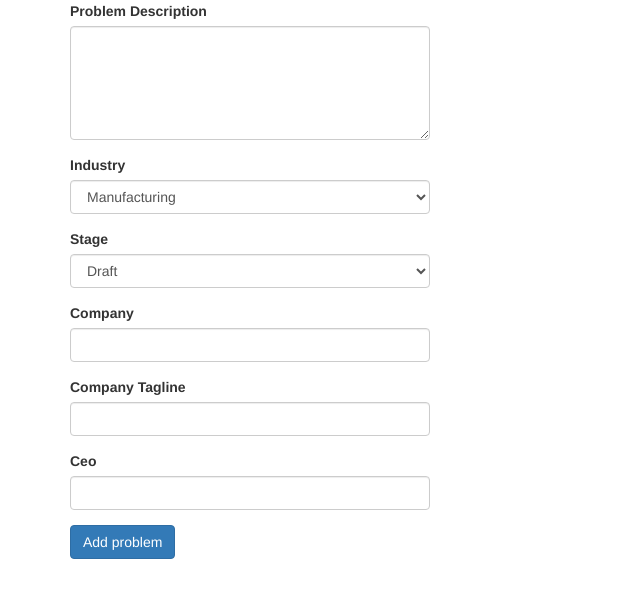
After one commit to Marckhz/remember, a Flask app: page /add_a_problem in a window 1280 px wide. The commit adds this page. Shown: the top 598 px of the page, without its empty margins (0-640 px from the left). Run offline with Flask 2, Linux system fonts and the light colour scheme; some libraries are stand-ins or nearby versions.

Commit message:
Login, perfil, problemas funcionales, necesario agregar estilos

```diff
--- a/app/forms.py
+++ b/app/forms.py
@@ -1,15 +1,47 @@
 from wtforms import Form,validators
-from wtforms import StringField
-#from wtforms.validators import DataRequired
+from wtforms import StringField, SelectField, FileField
+from wtforms.widgets import TextArea
+
+import re
+
+
+
+class ProblemForm(Form):
+
+	problem_description = StringField('Problem Description',[validators.Length(min=6, max = 1000000)], widget=TextArea() )
+	industry = SelectField('Industry',
+									choices = [
+												('Manufacturing', 'Manufacturing'),
+												('Medicine', 'Medicine'),
+												('Education', 'Education'),
+												('Food Services', 'Food Services'),
+												('Financial', 'Financial')
+											])
+	stage = SelectField('Stage',
+								choices=[
+										('Draft', 'Draft'),
+										('Asking For Feedback', 'Asking For Feedback'),
+										('On Review', 'On Review'),
+										('Final', 'Final')
+										])
+
+	company = StringField('Company', [validators.Length(min=6, max=5000) ])
+	company_tagline = StringField('Company Tagline', [validators.Length(min=6, max = 50000) ])
+	ceo = StringField('Ceo', [validators.Length(min=6, max= 50) ])
+
 
 
 class LoginForm(Form):
 
 	email = StringField('Email Address', [validators.Length(min=6, max = 50) ])
+	password = StringField('password', [validators.Length(min=6, max = 50)])
 
 
 class RegisterForm(Form):
 
+
+
+	email = StringField('Email', [validators.Length(min=6, max=50) ])
 	name = StringField('Nombre', [ validators.Length(min=6, max=20) ])
 	profil = StringField('Perfil', [validators.Length(min=6, max=20)])
 	experience = StringField('Experiencia', [validators.Length(min=6, max=50)])
--- /dev/null
+++ b/app/templates/add_problem.html
@@ -0,0 +1,34 @@
+{% extends 'layout.html' %}
+{% from 'helpers/_forms.html' import render_field %}
+
+
+
+
+{% block container %}
+	<div class="col-md-4 offset-md-1">
+		<form action="/add_a_problem" method="post">
+			<input type="hidden" name="csrf_token" value="{{ csrf_token() }}"/>
+
+			<div class="form-group">
+				{{ render_field(form.problem_description, class='form-control', rows=5) }}
+			</div>
+			<div class="form-group">
+				{{ render_field(form.industry, class='form-control') }}
+			</div>
+			<div class="form-group">
+				{{ render_field(form.stage, class='form-control') }}
+			</div>
+			<div class="form-group">
+				{{ render_field(form.company, class='form-control') }}
+			</div>
+			<div class="form-group">
+				{{ render_field(form.company_tagline, class='form-control') }}
+			</div>
+			<div class="form-group">
+				{{ render_field(form.ceo, class='form-control') }}
+			</div>
+			<button type="submit" class="btn btn-primary" name="btn-for-problem">Add problem</button>
+		</form>
+	</div>
+
+{% endblock %}
--- a/app/templates/landing.html
+++ b/app/templates/landing.html
@@ -7,6 +7,8 @@
 
 	<h1>Hola</h1>
 
-	{{  }}
+	{% if current_user.is_authenticated %}
+ 		 Hi {{ current_user.email }}!
+	{% endif %}
 
 {% endblock %}
--- a/app/views.py
+++ b/app/views.py
@@ -3,33 +3,44 @@ from flask import Blueprint
 from flask import render_template, request, flash, session, redirect,url_for
 from flask import request, jsonify
 
+from pymongo import ReturnDocument
+
 from . import mongo
 from . import mail
 
 
+import re
+import pprint
+
 #from flask_login import LoginManager
 
-from flask_login import login_required, login_user, login_manager
+from flask_login import login_required, login_user
 
-from . import LoginManager
+from . import login_manager
 
 
 from .email import welcome_email
 
-from .token import generate_confirmation_email, confirm_token
+from .token import generate_confirmation_email, confirm_token, randomize
 
 from .forms import LoginForm
 from .forms import RegisterForm
 from .forms import TokenForm
+from .forms import ProblemForm
 
 
 from .model import User
 
+import base64
 
 
 page = Blueprint('page', __name__)
 
 
+@login_manager.user_loader
+def load_user(user_id):
+  mongo_user = mongo.db.users.find_one({"email":user_id })
+  return User(user_id)
 
 
 @page.route("/")
@@ -38,10 +49,10 @@ def index():
 
 
 @page.route('/hello')
+@login_required
 def hello():
 
 	return render_template('landing.html', title = 'yay')
-
 
 @page.route('/auth/<token>')
 def confirm_email(token):
@@ -53,55 +64,86 @@ def confirm_email(token):
 	return redirect(url_for('page.hello'))
 
 @page.route('/register', methods = ['GET', 'POST'])
+@login_required
 def register():
 
 	form = RegisterForm(request.form)
 
 	error = None
+	find_user = None
 
-	name =  form.name.data
-	profile= form.profil.data
-	experience= form.experience.data
-	focus_area= form.focus_area.data
-	industry = form.industry.data
+	print(session['username'])
+	if request.method == 'POST':
+		update_profile = mongo.db.users.find_one_and_update({"email":session['username']},
+																{"$set": {"profile":
+																			[{
+																				'name':form.name.data,
+                                        'profile':form.profil.data,
+                                        'experience':form.experience.data,
+                                        'focus_area':form.focus_area.data,
+                                        'industry':form.industry.data
+																			}]
+																		}
+															})
 
-	if 'email' in session:
+		flash("Yay Hemos actualizado tu perfil, de momento enviaremos un email para que puedas ingresar (: ")
+		welcome_email(session['username'])
 
-		if request.method == 'POST':
-
-			mongo.db.users.insert_one({
-				"name":name,
-				"profile":profile,
-				"experience":experience,
-				"focus_area":focus_area,
-				"industry":industry,
-
-				})
 
 	return render_template('register.html', title='Register', form = form)
+
 
 @page.route('/login', methods = ['GET', 'POST'])
 def login():
 
-	form = LoginForm(request.form)
-	error = None
+
+  form = LoginForm(request.form)
+  find_user = None
+
+  if request.method == 'POST':
+    find_user = mongo.db.users.find_one({"email":form.email.data})
+    if find_user is not None:
+      instance_user = User(find_user['email'])
+      if instance_user.email == find_user['email']:
+        welcome_email(instance_user.email)
+        login_user(instance_user)
+        session['username'] = instance_user.email
+        flash('Hemos enviado un link para su inicio de sesion')
+
+    if find_user is None:
+      mongo.db.users.insert_one({"email":form.email.data})
+      flash('Lo estamos redireccionando para completar su registro')
+      return redirect(url_for('page.register'))
+
+  return render_template('index.html', title= 'Login', form = form)
+
+
+@page.route('/add_a_problem', methods = ['GET', 'POST'])
+def add_problem():
+
+	form = ProblemForm(request.form)
 
 	if request.method == 'POST':
+		find_user = mongo.db.users.find_one_and_update({"email":session['username']},
+                                                    {"$set":{"added_problems":
+                                                          [{
+                                                            "problemName":form.problem_description.data,
+                                                            "industry":form.industry.data,
+                                                            "stage":form.stage.data,
+                                                            "company":form.company.data,
+                                                            "company_tagline":form.company_tagline.data,
+                                                            "ceo":form.ceo.data
+                                                          }]
+                                                    } }
+                                                  )
 
-		user = form.email.data
 
-		find_user = mongo.db.users.find({"email":user})
+	return render_template('add_problem.html', title='add a problem', form = form)
 
-		if user in find_user:
-			welcome_email(user)
-			if user and User.validate_login(find_user['email']):
-				user_obj = User(user['email'])
-				login_user(user_obj)
-				return redirect(url_for('hello'))
-		else:
-			mongo.db.users.insert_one({
-					"email":user
-					})
-			welcome_email(user)
 
-	return render_template('index.html', title= 'Login', form = form)
+@page.route('/all_problems', methods = ['GET'])
+def all_problem():
+
+  database = mongo.db.users.find({})
+
+  return render_template('all_problem.html', title='all problem', database=database)
```
Also changed, not shown: app/model.py (+7 -16 lines), app/templates/all_problem.html (added, +19 -0 lines), app/templates/register.html (+4 -3 lines), app/token.py (+17 -0 lines).
